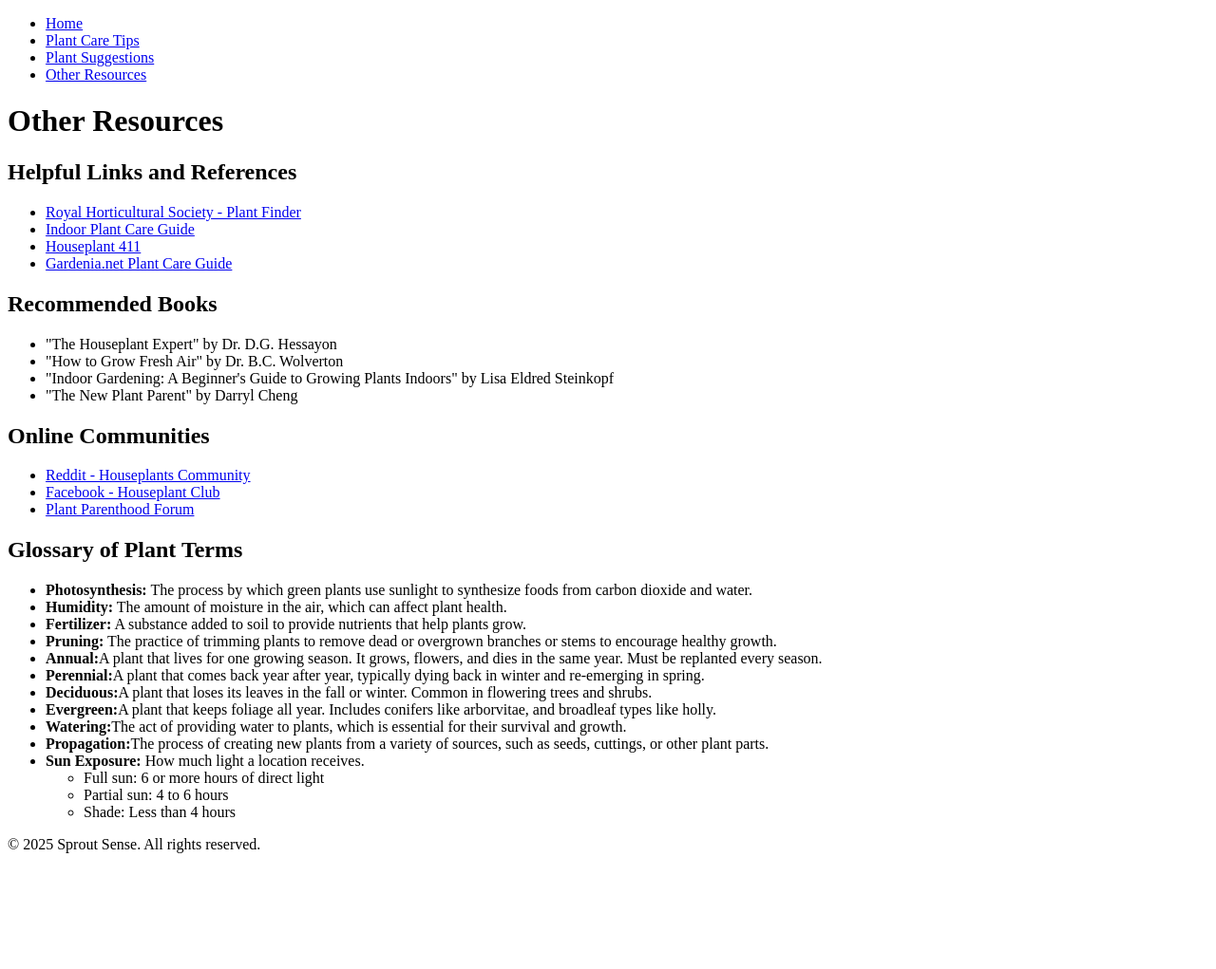
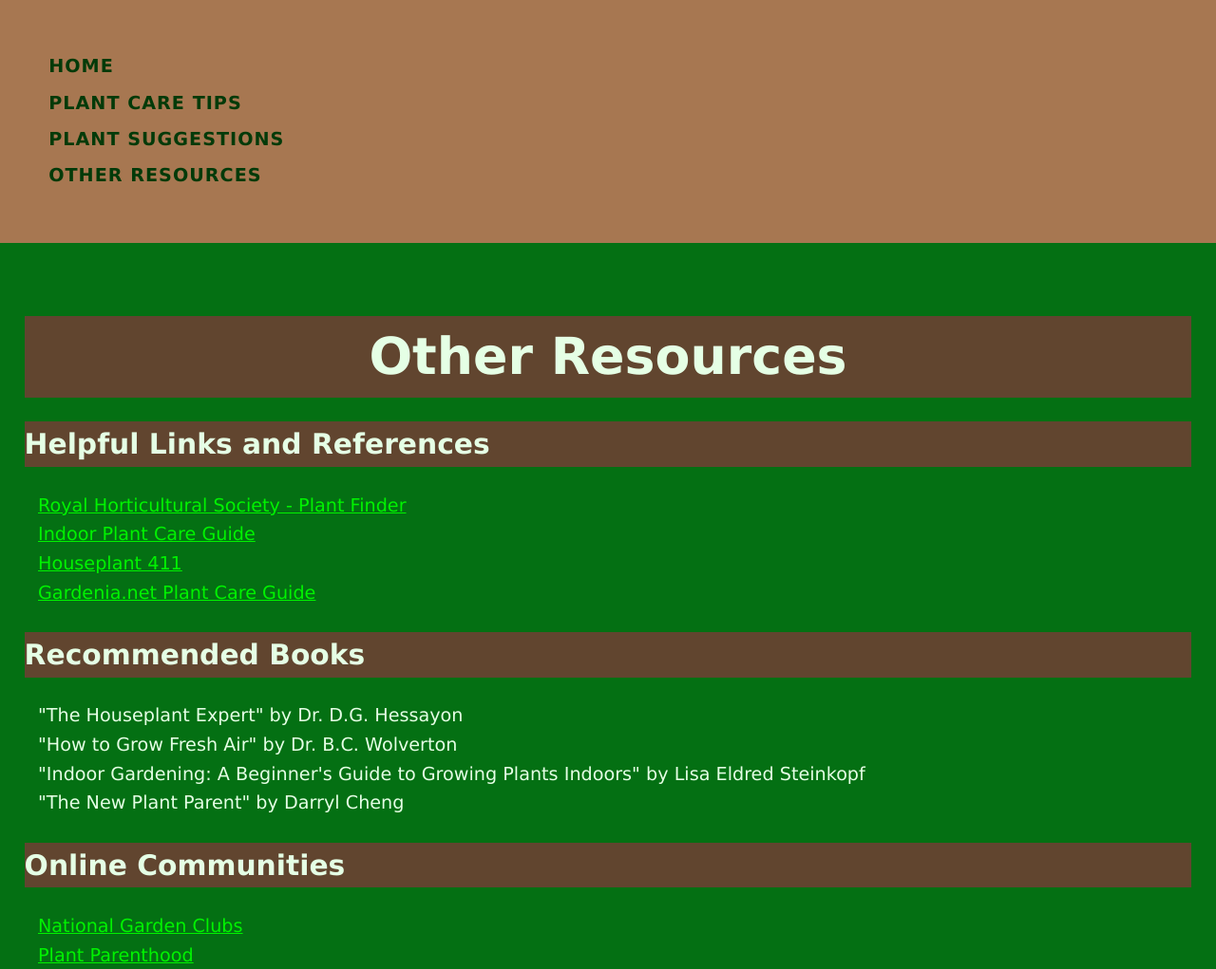
Before and after one commit to TorriKey/SproutSense-FinalProject, a plain HTML site: page resources.html in a window 1280 px wide. Shown: the top 1021 px of the page at 95% size. Before the commit the page ends 915 px from the top, so only its background shows below. Drawn offline with Linux system fonts and the light colour scheme; a web font is replaced by a local one.

Commit message:
Small fixes + resources css

```diff
--- a/css/form-style.css
+++ b/css/form-style.css
@@ -11,6 +11,7 @@ html {
 
 body {
     background-image: url(/img/form-bg.jpg);
+    background-color: rgb(11, 161, 18);
     background-size: 100%;
     background-repeat: no-repeat;
 }
@@ -57,6 +58,8 @@ nav {
     background-color: rgba(18, 66, 21, 85%);
     width: 100%;
     display: flex;
+    justify-content: center;
+    text-align: center;
 }
 
 nav ul {
--- /dev/null
+++ b/css/resources-style.css
@@ -0,0 +1,120 @@
+html {
+    box-sizing: border-box;
+    font-family: 'Andika', 'Lucida Sans', 'Lucida Sans Regular', 'Lucida Grande', 'Lucida Sans Unicode', Verdana, sans-serif;
+}
+
+*,
+*::after,
+*::before {
+    box-sizing: inherit;
+}
+
+body {
+    margin: 0;
+    padding: 0;
+    color: rgb(229, 255, 229);
+    background-color: rgb(4, 112, 19);
+    line-height: 1.6;
+    font-size: 120%;
+}
+
+h1, h2, h3  {
+    font-family: 'Andika', 'Lucida Sans', 'Lucida Sans Regular', 'Lucida Grande', 'Lucida Sans Unicode', Verdana, sans-serif;
+    font-weight: bold;
+    font-size: 155%;
+    margin: 2%;
+    background-color: rgb(97, 69, 47);
+}
+
+h1 {
+    text-align: center;
+    margin-top: 6%;
+    margin-bottom: 1%;
+    font-size: 280%;
+}
+
+footer {
+    text-align: center;
+    font-size: 88%;
+    background-color: rgb(167, 119, 81);
+    color: rgb(7, 53, 7);
+    padding: 1% 0;
+    margin-top: 20px;
+}
+
+.top-of-page a:link, .top-of-page a:visited, .top-of-page a:hover, .top-of-page a:active, .top-of-page a:focus {
+    margin-top: 20px;
+    margin-bottom: 20px;
+    color: rgb(174, 255, 198);
+    display: flex;
+    justify-content: center;
+}
+
+ul {
+    list-style-type: none;
+}
+
+.links-resources a, .online-communities a {
+    font-weight: 500;
+}
+
+.links-resources a:link, .online-communities a:link, .links-resources a:visited, .online-communities a:visited {
+    color: rgb(0, 243, 0);
+    text-decoration: underline;
+}
+
+.links-resources a:visited, .online-communities a:visited, .links-resources a:hover, .online-communities a:hover {
+    color: rgb(113, 243, 113);
+    cursor: pointer;
+}
+
+.links-resources:hover, .online-communities a:hover {
+    text-decoration:dotted underline;
+}
+
+.links-resources a:active, .online-communities a:active, .links-resources a:focus, .online-communities a:focus {
+    color: rgb(0, 255, 136);
+    cursor: pointer;
+    text-decoration: underline;
+}
+
+
+nav {
+    background-color: rgb(167, 119, 81);
+    width: 100%;
+    display: flex;
+    font-weight: bold;
+}
+
+nav ul {
+    padding: 2%;
+    margin: 2%;
+    line-height: 200%;
+}
+
+nav li {
+    font-size: 1.2rem;
+    list-style: none;
+    letter-spacing: 1px;
+    text-transform: uppercase;
+}
+
+nav a:link, nav a:visited {
+    color: rgb(2, 58, 9);
+    text-decoration: none;
+}
+
+nav a:visited, nav a:hover {
+    color: rgb(7, 53, 7);
+    cursor: pointer;
+}
+
+nav a:hover {
+    text-decoration:dotted underline;
+}
+
+nav a:active, nav a:focus {
+    color: rgb(0, 255, 136);
+    cursor: pointer;
+    text-decoration: underline;
+}
--- a/resources.html
+++ b/resources.html
@@ -3,6 +3,10 @@
 <head>
     <meta charset="UTF-8">
     <meta name="viewport" content="width=device-width, initial-scale=1.0">
+    <link rel="stylesheet" href="css/resources-style.css">
+    <link rel="preconnect" href="https://fonts.googleapis.com">
+    <link rel="preconnect" href="https://fonts.gstatic.com" crossorigin>
+    <link href="https://fonts.googleapis.com/css2?family=Andika:ital,wght@0,400;0,700;1,400;1,700&display=swap" rel="stylesheet">
     <title>Other Resources</title>
 </head>
 
@@ -46,9 +50,8 @@
 <section class="online-communities">
     <h2>Online Communities</h2>
     <ul>
-        <li><a href="https://www.reddit.com/r/houseplants/">Reddit - Houseplants Community</a></li>
-        <li><a href="https://www.facebook.com/groups/houseplantclub/">Facebook - Houseplant Club</a></li>
-        <li><a href="https://www.plantparenthood.com/">Plant Parenthood Forum</a></li>
+        <li><a href="https://gardenclub.org/">National Garden Clubs</a></li>
+        <li><a href="https://www.plantparenthood.com/">Plant Parenthood</a></li>
     </ul>
 </section>
 
@@ -76,6 +79,9 @@
     </ul>
 </section>
 
+<p class="top-of-page"><a href="#top">Top of Page</a></p>
+</body>
+
 <footer>
     <p>&copy; 2025 Sprout Sense. All rights reserved.</p>
 </body>
```
